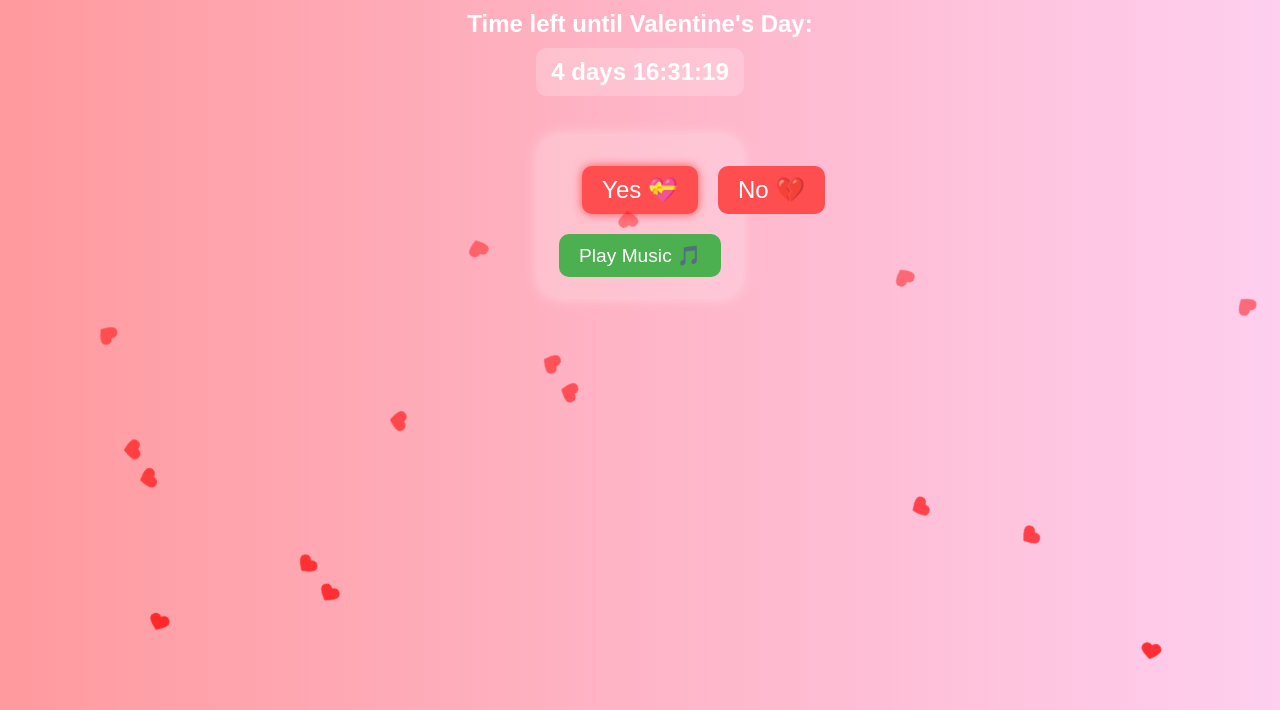
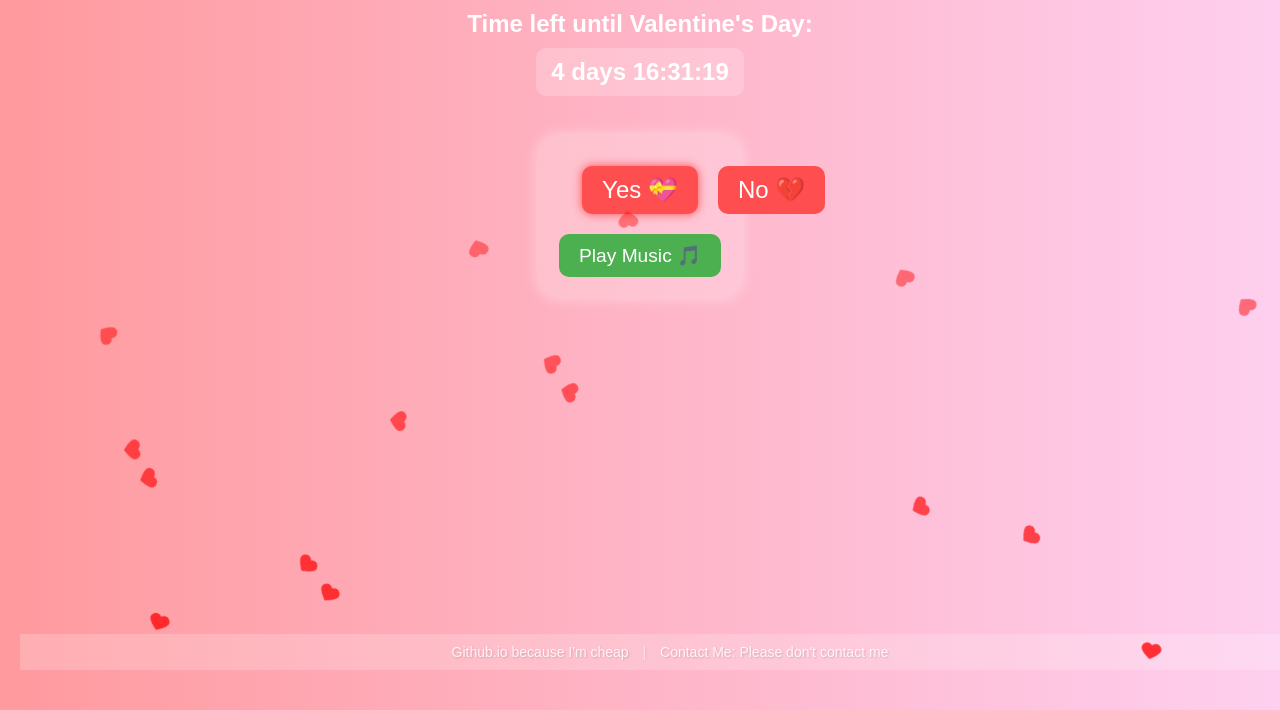
Before and after one commit to Uthman-o/v-web, a plain HTML site: page 3_valentine_page.html in a window 1280 px wide. Shown: the part 130-840 px from the top of the page. Drawn offline with Linux system fonts and the light colour scheme.

Commit message:
Update n

```diff
--- a/3_valentine_page.html
+++ b/3_valentine_page.html
@@ -160,6 +160,24 @@
         #playMusicButton:hover {
             background-color: #45a049; /* Darker green on hover */
         }
+        .footer {
+            position: fixed;
+            bottom: 0;
+            width: 100%;
+            background: rgba(255, 255, 255, 0.2);
+            padding: 10px;
+            text-align: center;
+            color: white;
+            font-size: 14px;
+            text-shadow: 1px 1px 2px rgba(0, 0, 0, 0.2);
+        }
+        .footer span {
+            opacity: 0.8;
+        }
+        .footer .separator {
+            margin: 0 10px;
+            opacity: 0.5;
+        }
     </style>
 </head>
 <body>
@@ -181,6 +199,12 @@
         <h2>You're My Everything! ❤️</h2>
         <p>Every moment with you is pure magic! ✨</p>
         <p>Even though we're miles apart, my heart is always with you.</p>
+    </div>
+
+    <div class="footer">
+        <span>Github.io because I'm cheap</span>
+        <span class="separator">|</span>
+        <span>Contact Me: Please don't contact me</span>
     </div>
 
     <button id="secretButton" onclick="window.location.href='4_game.html'">
```
Also changed, not shown: 2_treasure_hunt.html (+25 -0 lines).
